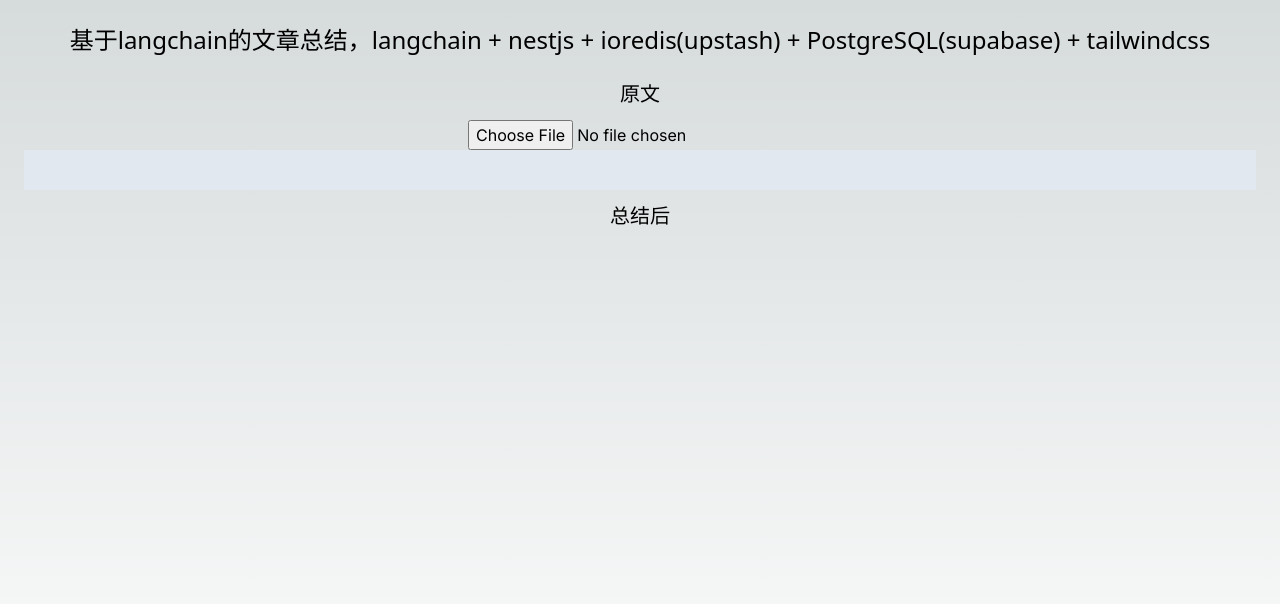
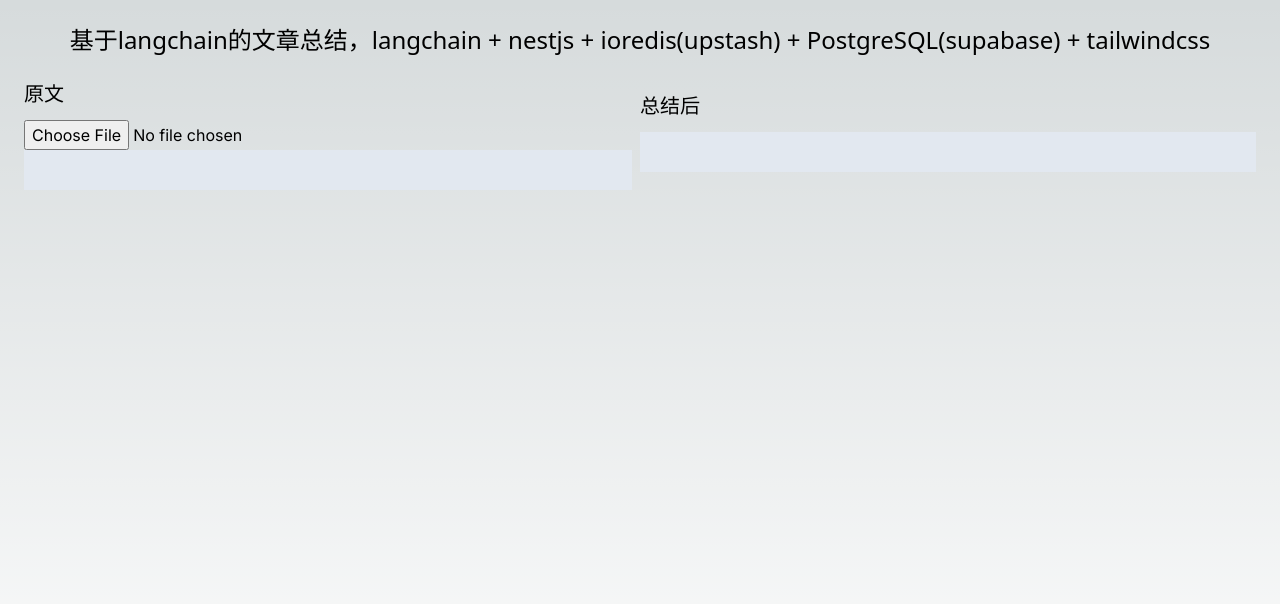
Before and after one commit to bbcvc/summarg, a Next.js app: page / in a window 1280 px wide. Shown: the top 604 px of the page. Built offline with nearby package versions, Linux system fonts and the light colour scheme.

Commit message:
chore: css

```diff
--- a/pages/index.tsx
+++ b/pages/index.tsx
@@ -50,15 +50,19 @@
         <h1>基于langchain的文章总结，langchain + nestjs + ioredis(upstash) + PostgreSQL(supabase) + tailwindcss</h1>
       </div>
       <main
-        className={`flex flex-col items-center pb-6 ${inter.className}`}
+        className={`flex flex-row items-start pb-6 ${inter.className}`}
       >
+        <div className='w-[50%] pr-2'>
           <h2 className='pb-3 text-xl'>原文</h2>
           <input type='file' onChange={(e) => onChange(e)} />
           <pre className='bg-slate-200 p-5 w-full overflow-y-auto'>
             {originPost}
           </pre>
+        </div>
+        <div className='w-[50%]'>
           <h2 className='py-3 text-xl'>总结后</h2>
-        <div>{res}</div>
+          <div className='bg-slate-200 p-5'>{res}</div>
+        </div>
       </main>
     </div>
   )
```
Lines whose indentation alone changed are shown as unchanged.
